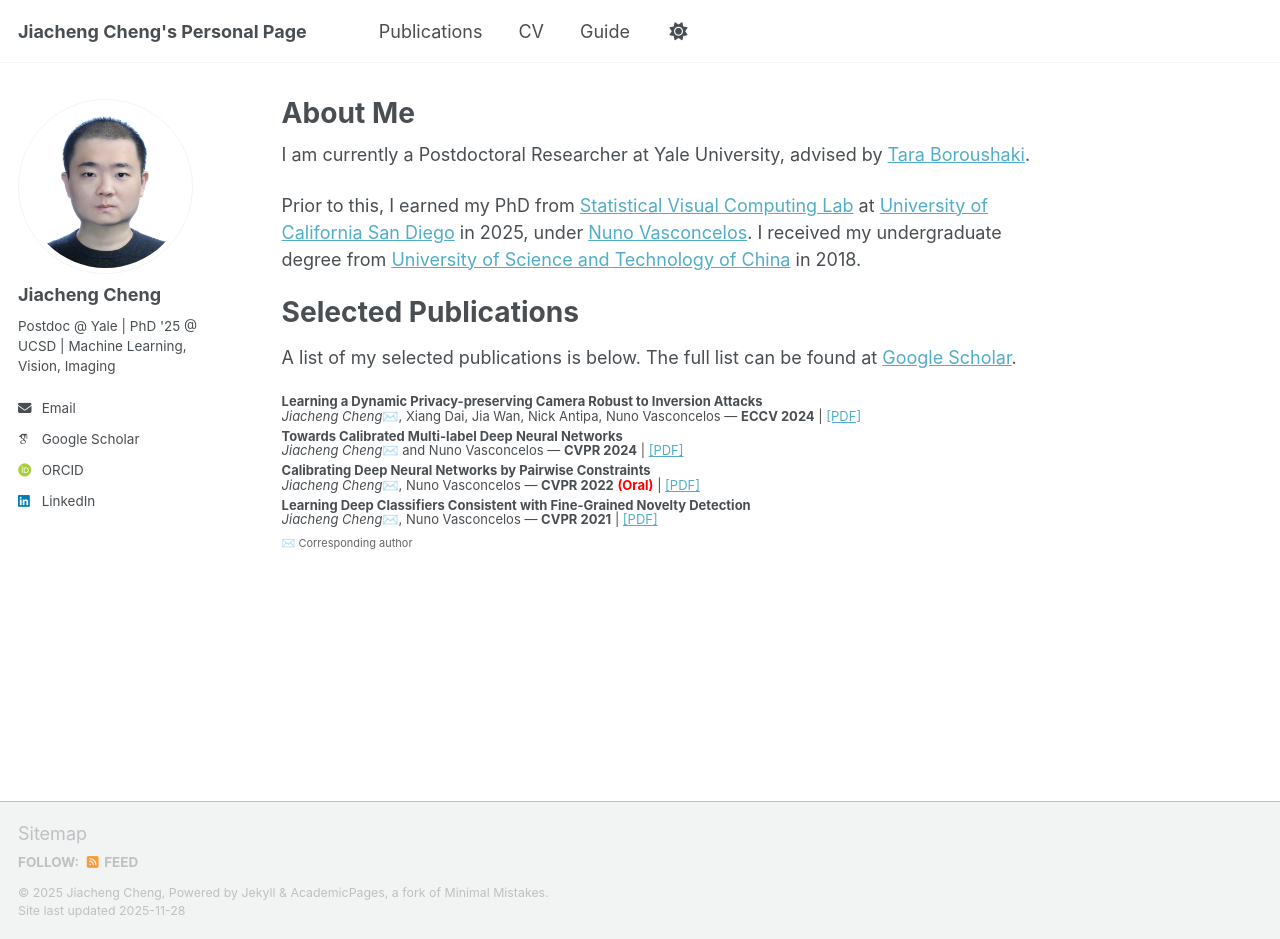
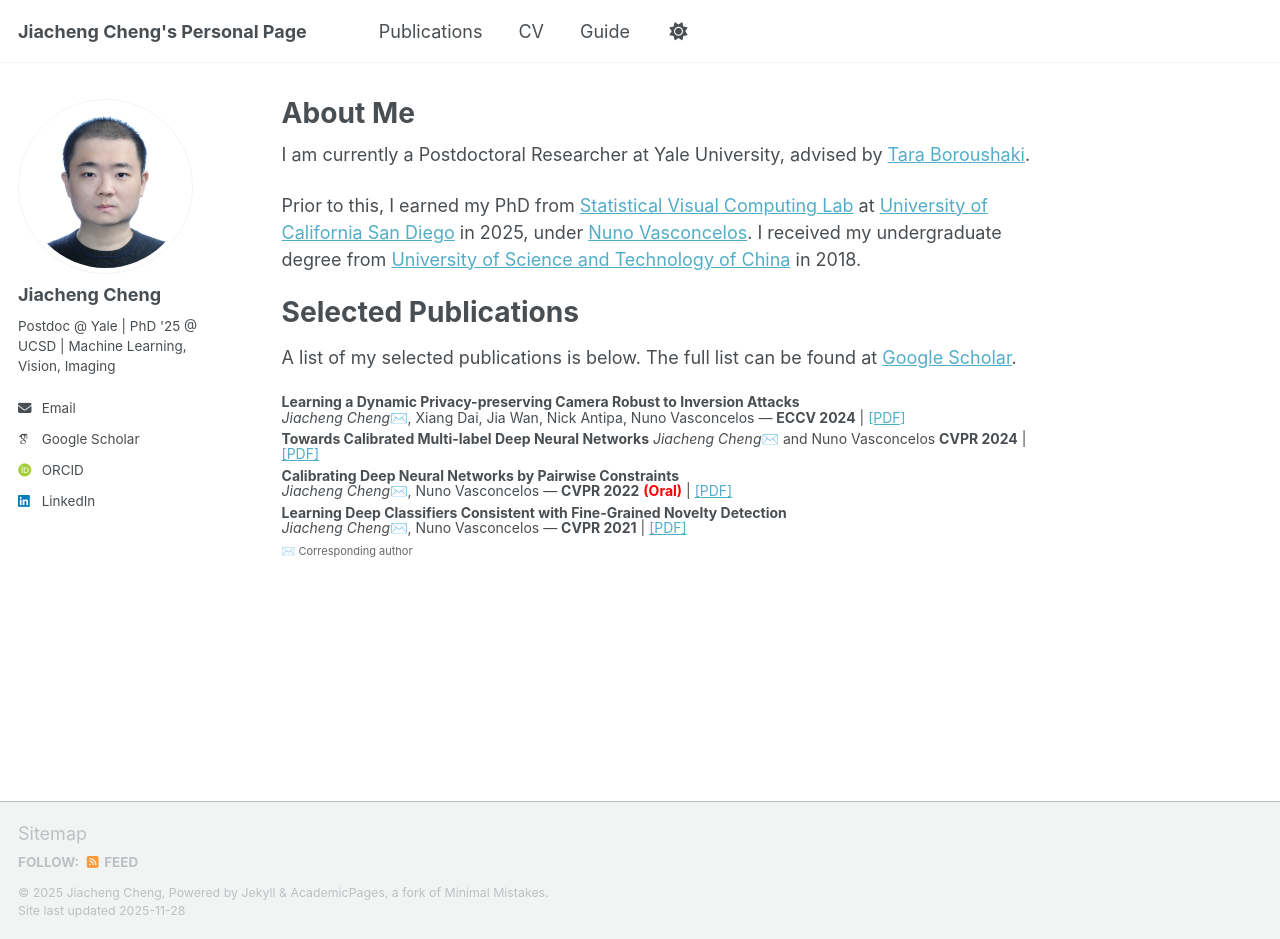
Before and after one commit to JiachengCheng96/JiachengCheng96.github.io, a Jekyll site: the page built from _pages/about.md, in a window 1280 px wide and 939 px high. Built offline with Jekyll 4.4.1, drawn with Linux system fonts in a browser that asks for light colours; some web fonts are replaced; a script that is not in the unit is left out.

Commit message:
Update about.md

```diff
--- a/_pages/about.md
+++ b/_pages/about.md
@@ -17,7 +17,7 @@ Prior to this, I earned my PhD from  [Statistical Visual Computing Lab](http://w
 # Selected Publications
 
 A list of my selected publications is below. The full list can be found at [Google Scholar](https://scholar.google.com/citations?user=bWqc6Z8AAAAJ&hl).
-<div style="font-size: 13px; line-height: 1.1;">
+<div style="font-size: 14px; line-height: 1.1;">
 
 <div style="margin-bottom: 6px;">
 <strong>Learning a Dynamic Privacy-preserving Camera Robust to Inversion Attacks</strong>
@@ -27,8 +27,8 @@ A list of my selected publications is below. The full list can be found at [Goog
 
 <div style="margin-bottom: 6px;">
 <strong>Towards Calibrated Multi-label Deep Neural Networks</strong>
-<br>
-<em>Jiacheng Cheng</em>✉️ and Nuno Vasconcelos — <strong>CVPR 2024</strong> | <a href="#">[PDF]</a>
+<em>Jiacheng Cheng</em>✉️ and Nuno Vasconcelos
+<strong>CVPR 2024</strong> | <a href="#">[PDF]</a>
 </div>
 
 <div style="margin-bottom: 6px;">
```
